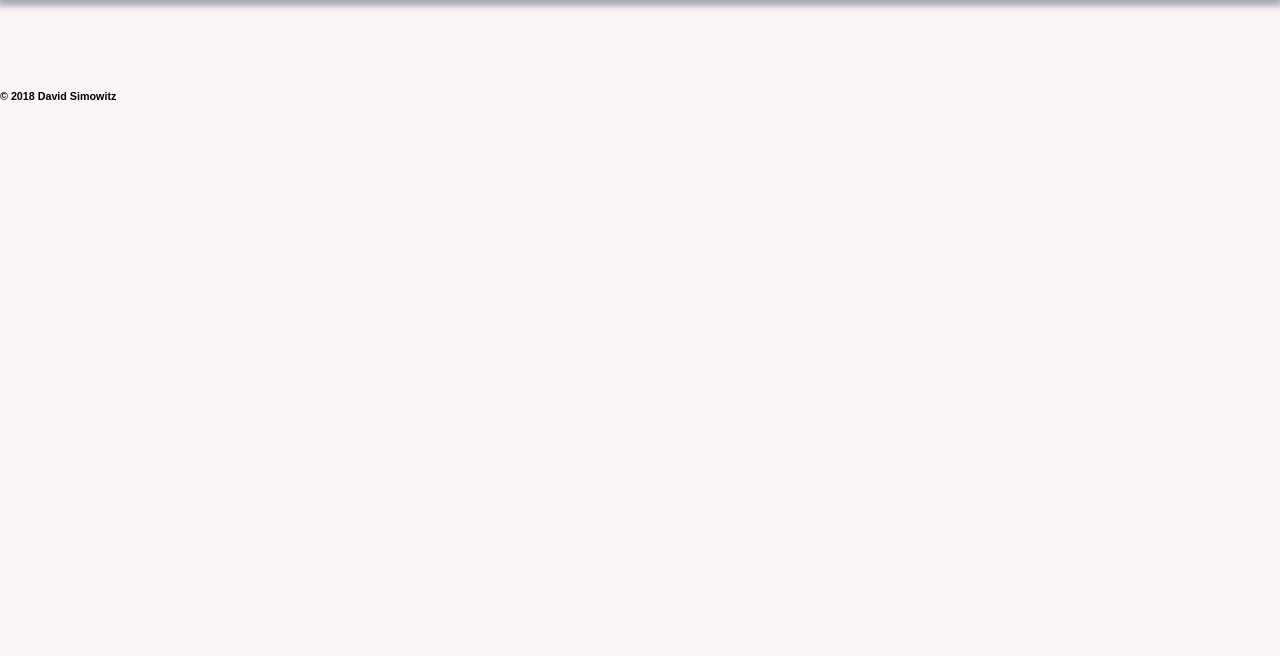
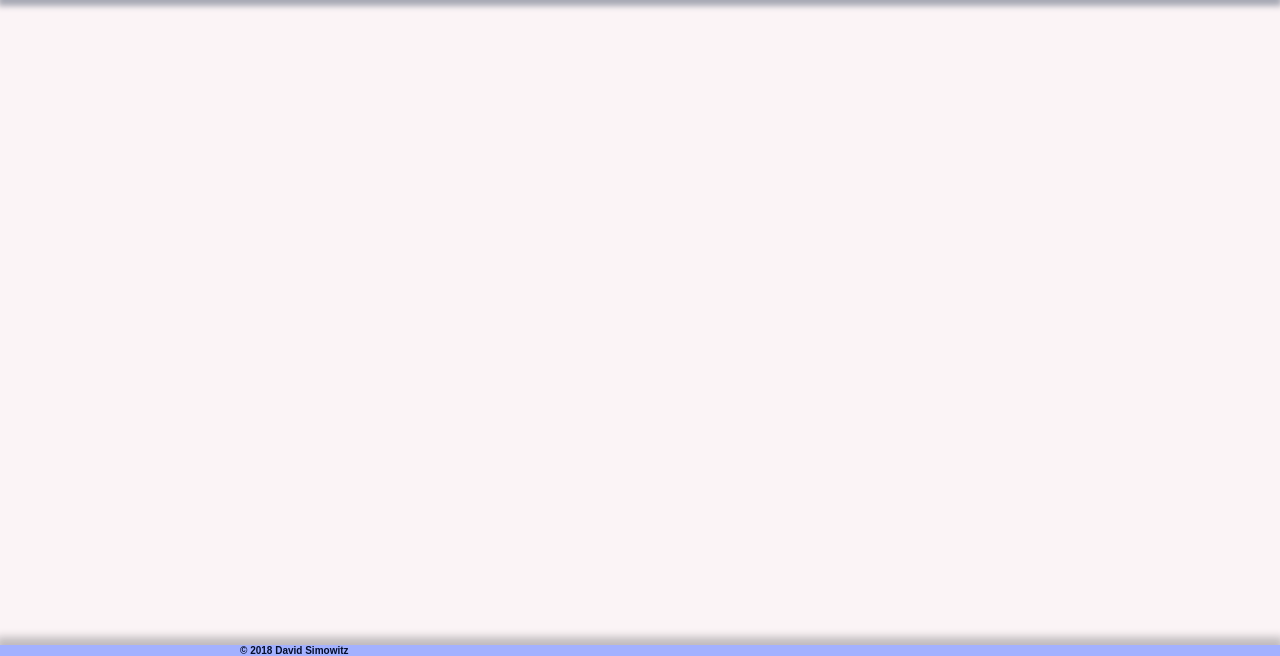
Before and after one commit to davidsimowitz/fullstack-nanodegree-project-4, a Flask app: page / in a window 1280 px wide. Shown: the part 144-800 px from the top of the page. Run offline with Flask 2, Linux system fonts and the light colour scheme; data that the repository does not hold is empty; parts of the project's set-up code (start-up, migrations or seed data) failed here and were passed over.

Commit message:
feat: integrate footer layout

```diff
--- a/static/css/default.css
+++ b/static/css/default.css
@@ -834,11 +834,32 @@ input[id=submit-event] {
 
 /* Footer Navigation Bar */
 
+.footer {
+  background-color: hsl(231, 100%, 82%);
+  bottom: 0;
+  box-shadow: 0px -4px 8px 4px hsl(231, 8%, 76%);
+  box-shadow: 0px -4px 8px 4px hsla(231, 8%, 8%, 25%);
+  display: grid;
+  grid-template-columns: minmax(1vw, 1fr) repeat(8, minmax(40px, 100px)) minmax(1vw, 1fr);
+  grid-template-rows: min-content;
+  left: 0;
+  margin: 0;
+  position: fixed;
+  width: 100%;
+}
+
+#copyright {
+  align-self: start;
+  color: hsl(226, 85%, 10%);
+  font: bold 10px arial, sans-serif;
+  grid-column: 2 / 9;
+}
+
 .footer-nav {
   bottom: 0;
   display: grid;
   grid-template-columns: minmax(1vw, 1fr) repeat(8, minmax(40px, 100px)) minmax(1vw, 1fr);
-  grid-template-rows: repeat(12, minmax(3.5px, 0.8vh));
+  grid-template-rows: repeat(15, minmax(3.5px, 0.8vh));
   left: 0;
   margin: 0 15px 31px 0;
   position: fixed;
--- a/templates/activities.html
+++ b/templates/activities.html
@@ -59,9 +59,7 @@
 </main>
 
 <footer>
-  <div>
-    <h6>© 2018 David Simowitz</h6>
-  <div>
+  {% include "footer.html" %}
 </footer>
 
 <script>
--- a/templates/delete-activity.html
+++ b/templates/delete-activity.html
@@ -43,6 +43,7 @@
 </main>
 
 <footer>
+  {% include "footer.html" %}
 </footer>
 
 <script>
--- a/templates/delete-event.html
+++ b/templates/delete-event.html
@@ -70,6 +70,7 @@
 </main>
 
 <footer>
+  {% include "footer.html" %}
 </footer>
 
 <script>
--- a/templates/edit-activity.html
+++ b/templates/edit-activity.html
@@ -73,6 +73,7 @@
 </main>
 
 <footer>
+  {% include "footer.html" %}
 </footer>
 
 {% include "select-activity-icon.html" %}
--- a/templates/edit-event.html
+++ b/templates/edit-event.html
@@ -117,6 +117,7 @@
 </main>
 
 <footer>
+  {% include "footer.html" %}
 </footer>
 
 <script>
--- a/templates/event.html
+++ b/templates/event.html
@@ -64,7 +64,8 @@
 
 </main>
 
-<footer class="footer-nav">
+<footer>
+  {% include "footer.html" %}
   {% include "footer-nav.html" %}
 </footer>
 
--- a/templates/events.html
+++ b/templates/events.html
@@ -66,7 +66,8 @@
 
 </main>
 
-<footer class="footer-nav">
+<footer>
+  {% include "footer.html" %}
   {% include "footer-nav.html" %}
 </footer>
 
--- a/templates/footer-nav.html
+++ b/templates/footer-nav.html
@@ -1,12 +1,14 @@
+<section class="footer-nav">
   <section class="footer-bar">
     <a href="{{ back }}"
        id="button-rightmost-minus-1"
        title="back">
       {% include "back.svg" %}
     </a>
-  <a href="{{url_for('display_activities')}}"
+    <a   href="{{url_for('display_activities')}}"
        id="button-rightmost"
        title="home">
       {% include "home.svg" %}
     </a>
   </section>
+</section>
--- /dev/null
+++ b/templates/footer.html
@@ -0,0 +1,3 @@
+<section class="footer">
+  <h6 id="copyright">© 2018 David Simowitz</h6>
+</section>
--- a/templates/login.html
+++ b/templates/login.html
@@ -206,6 +206,7 @@
 </main>
 
 <footer>
+  {% include "footer.html" %}
 </footer>
 
 {% endblock %}
--- a/templates/new-activity.html
+++ b/templates/new-activity.html
@@ -73,6 +73,7 @@
 </main>
 
 <footer>
+  {% include "footer.html" %}
 </footer>
 
 {% include "select-activity-icon.html" %}
--- a/templates/new-event.html
+++ b/templates/new-event.html
@@ -112,6 +112,7 @@
 </main>
 
 <footer>
+  {% include "footer.html" %}
 </footer>
 
 <script>
```
Lines whose indentation alone changed are shown as unchanged.
